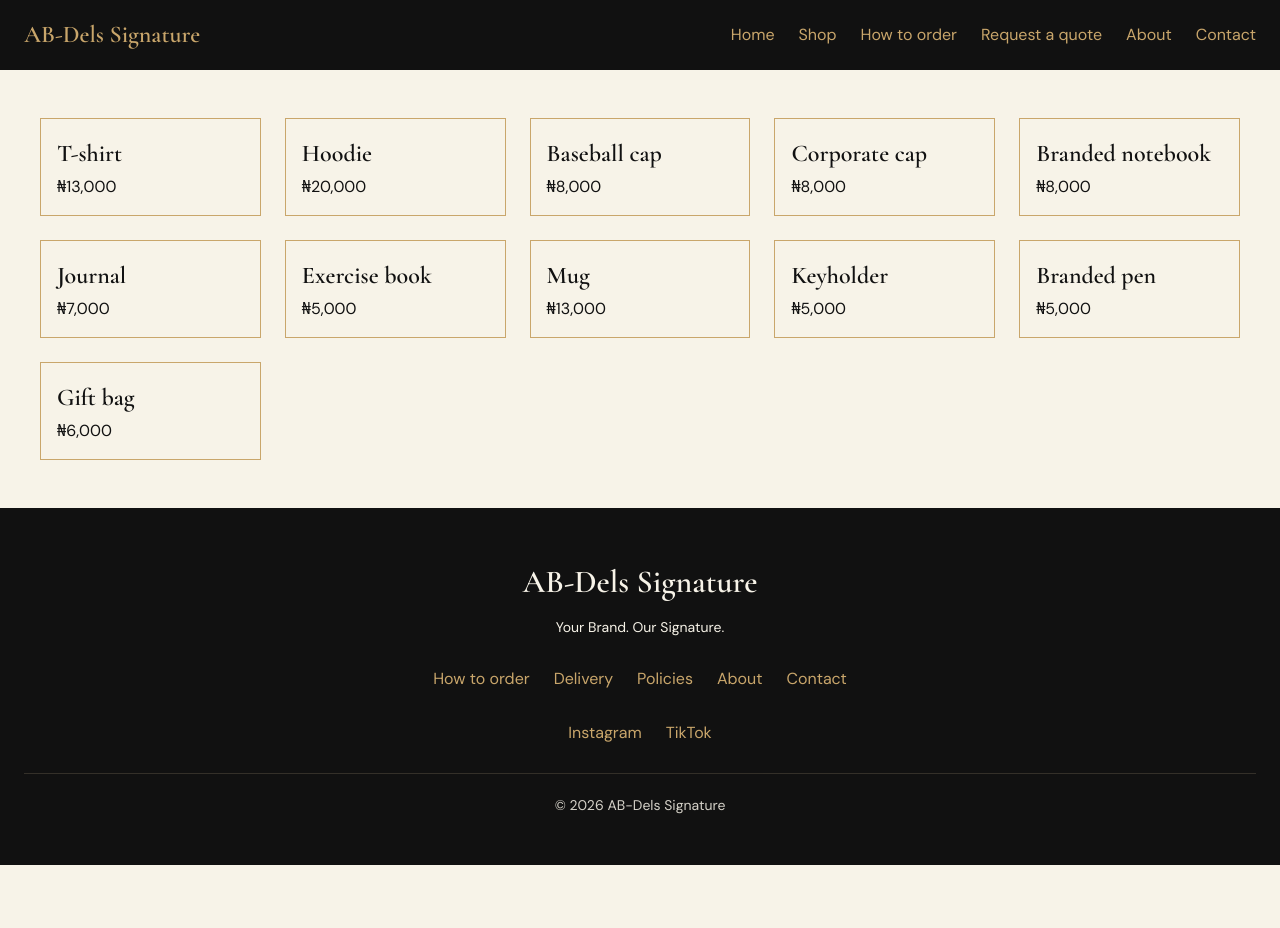
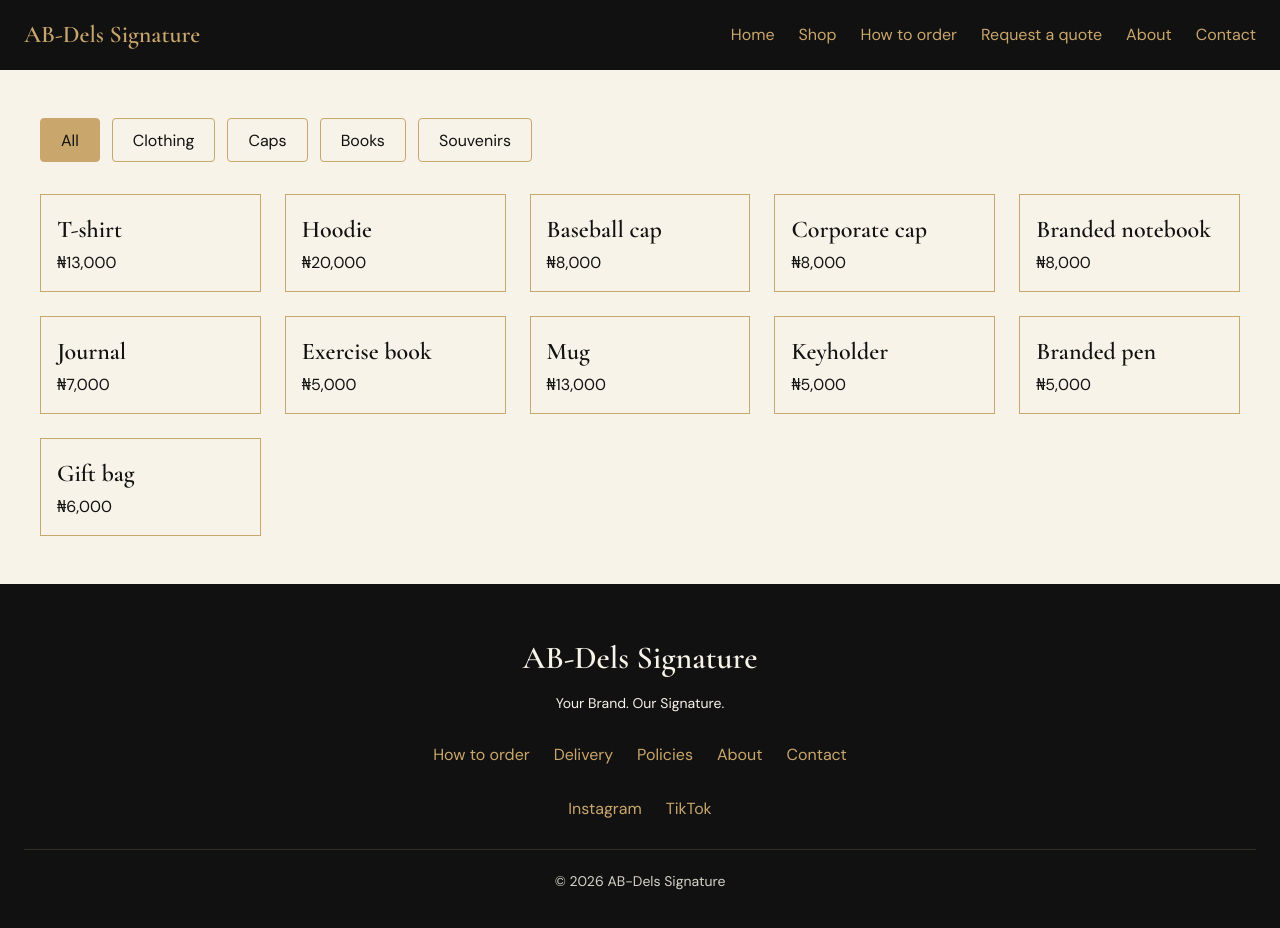
Before and after one commit to David-Adegboyega/ab-dels-signature, a React app in the folder frontend/: page / in a window 1280 px wide. Shown: the top 928 px of the page. Before the commit the page ends 865 px from the top, so only its background shows below. Built offline with nearby package versions, Linux system fonts and the light colour scheme; the HTML template or start-up script is replaced by a standard one.

Commit message:
feat: add category filters to product catalogue

```diff
--- a/frontend/src/App.jsx
+++ b/frontend/src/App.jsx
@@ -1,23 +1,14 @@
 import './App.css';
 import Header from './components/Header';
-import ProductCard from './components/ProductCard';
+import ProductCatalogue from './components/ProductCatalogue';
 import Footer from './components/Footer';
-import { products } from './data/products';
 
 function App() {
   return (
     <>
       <Header />
       <main>
-        <section className="product-grid">
-          {products.map((product) => (
-            <ProductCard
-              key={product.id}
-              name={product.name}
-              price={product.price}
-            />
-          ))}
-        </section>
+        <ProductCatalogue />
       </main>
       <Footer />
     </>
--- /dev/null
+++ b/frontend/src/components/ProductCatalogue.css
@@ -0,0 +1,29 @@
+.catalogue .filter-bar {
+  display: flex;
+  flex-wrap: wrap;
+  gap: 12px;
+  margin-bottom: 32px;
+}
+
+.catalogue .filter-button {
+  min-height: 44px;
+  padding: 8px 20px;
+  border: 1px solid var(--color-gold);
+  border-radius: 4px;
+  background: transparent;
+  color: var(--color-black);
+  font-family: var(--font-body);
+  font-size: 1rem;
+  cursor: pointer;
+}
+
+.catalogue .filter-button:hover,
+.catalogue .filter-button.active {
+  background: var(--color-gold);
+  color: var(--color-black);
+}
+
+.catalogue .filter-button:focus-visible {
+  outline: 2px solid var(--color-black);
+  outline-offset: 2px;
+}
--- /dev/null
+++ b/frontend/src/components/ProductCatalogue.jsx
@@ -0,0 +1,44 @@
+import { useState } from 'react';
+import './ProductCatalogue.css';
+import ProductCard from './ProductCard';
+import { products } from '../data/products';
+
+const categories = ['All', 'Clothing', 'Caps', 'Books', 'Souvenirs'];
+
+function ProductCatalogue() {
+  const [selected, setSelected] = useState('All');
+
+  const visibleProducts =
+    selected === 'All'
+      ? products
+      : products.filter((product) => product.category === selected);
+
+  return (
+    <section className="catalogue">
+      <div className="filter-bar">
+        {categories.map((category) => (
+          <button
+            key={category}
+            type="button"
+            className={`filter-button ${selected === category ? 'active' : ''}`}
+            onClick={() => setSelected(category)}
+          >
+            {category}
+          </button>
+        ))}
+      </div>
+
+      <div className="product-grid">
+        {visibleProducts.map((product) => (
+          <ProductCard
+            key={product.id}
+            name={product.name}
+            price={product.price}
+          />
+        ))}
+      </div>
+    </section>
+  );
+}
+
+export default ProductCatalogue;
```
